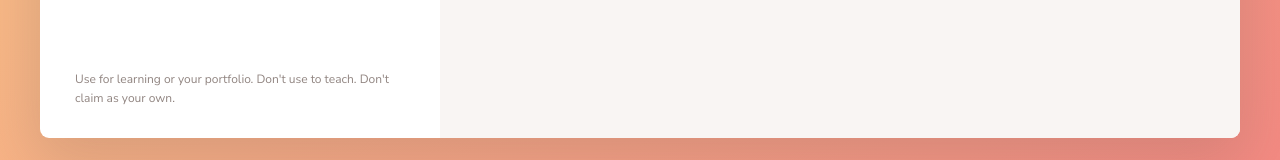
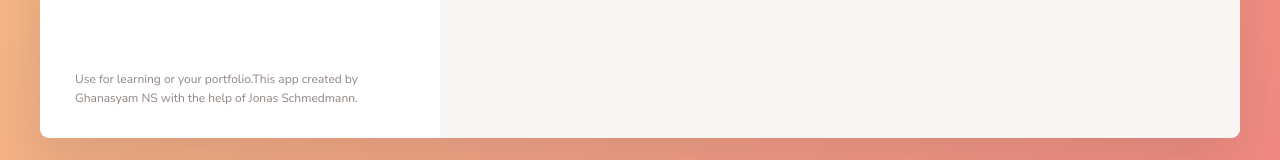
Before and after one commit to Ghanasyamns/foodhunder.app, a website built with Parcel: page index.html in a window 1280 px wide. Shown: the part 1083-1243 px from the top of the page. Built offline with nearby package versions, Linux system fonts and the light colour scheme.

Commit message:
change in page

```diff
--- a/index.html
+++ b/index.html
@@ -122,8 +122,8 @@
         </div>
 
         <p class="copyright">
-          Use for learning or your portfolio. Don't use to teach. Don't claim as
-          your own.
+          Use for learning or your portfolio.This app created by Ghanasyam NS
+          with the help of Jonas Schmedmann.
         </p>
       </div>
 
```
